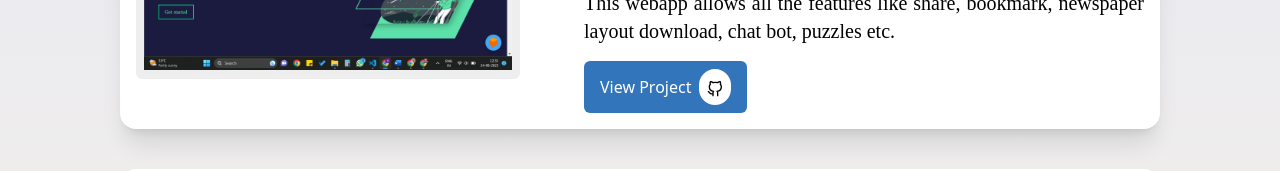
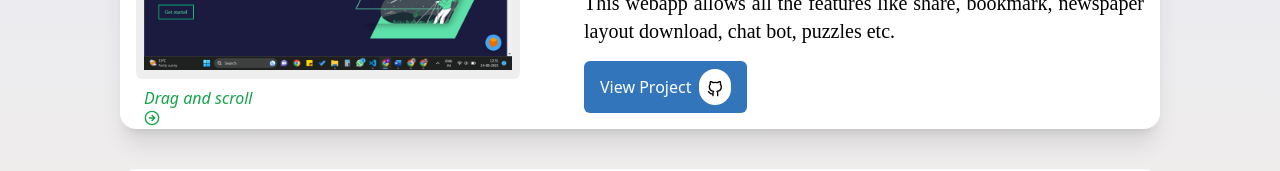
Before and after one commit to kavinkumar24/Updated_Portfolio, a React (Create React App) app: page /projects in a window 1280 px wide. Shown: the part 407-578 px from the top of the page. Built offline with nearby package versions, Linux system fonts and the light colour scheme; a web font is replaced by a local one.

Commit message:
added a updated photo with info for scrolling

```diff
--- a/src/components/pages/Home.jsx
+++ b/src/components/pages/Home.jsx
@@ -1,7 +1,7 @@
 import React, { useState, useEffect } from 'react';
 import Navbar from './Navbar';
 import { motion } from 'framer-motion';
-import PHOTO from '../assests/profile-pic (3).png';
+import PHOTO from '../assests/profile-pic.png';
 import DEFAULT_PHOTO from '../assests/cartoon.avif';
 import { TypeAnimation } from 'react-type-animation';
 import Footer from './Footer';
@@ -31,7 +31,7 @@ function Home() {
       >
         <div className="image-container relative flex justify-center">
           <motion.img
-            src={DEFAULT_PHOTO}
+            src={PHOTO}
             alt="Default"
             className="default-image h-52 w-52 mt-40 ml-0 md:h-52 md:w-52 object-cover brightness-95 z-40 border-0 drop-shadow-md rounded-full shadow-lg shadow-indigo-500/50"
             initial={{ scale: 0 }}
@@ -40,9 +40,9 @@ function Home() {
             whileHover={{ opacity: 0 }}
           />
           <motion.img
-            src={PHOTO}
+            src={DEFAULT_PHOTO}
             alt="Profile"
-            className="profile-image h-52 w-52 mt-40 ml-0 md:h-52 md:w-52 object-cover brightness-95 z-40 border-0 drop-shadow-md absolute"
+            className="profile-image h-52 w-52 mt-40 ml-0 md:h-52 md:w-52 object-cover brightness-95 z-40 border-0 drop-shadow-md absolute rounded-full shadow-lg shadow-indigo-500/50"
             initial={{ scale: 0, opacity: 0 }}
             animate={{ scale: 1, opacity: 0 }}
             transition={{ duration: 1, ease: 'easeOut' }}
--- a/src/components/pages/Projects.jsx
+++ b/src/components/pages/Projects.jsx
@@ -2,7 +2,7 @@ import React from 'react'
 import Navbar from '../pages/Navbar'
 import { Carousel } from '@mantine/carousel';
 import '@mantine/carousel/styles.css';
-import { FiGithub , FiEye} from 'react-icons/fi';
+import { FiGithub , FiEye, FiArrowRightCircle} from 'react-icons/fi';
 import Footer from '../pages/Footer'
 // Images for projects
 import P1_1 from '../assests/Project1/p1.ii.png'
@@ -68,6 +68,7 @@ function Projects() {
         <h1 className='mx-auto md:px-0 text-3xl font-bold mb-4 text-zinc-700'>Projects</h1>
         {projects.map((project, index) => (
           <div key={index} className="bg-white p-4 rounded-2xl shadow-xl justify-between mb-8 md:mb-10 md:w-5/6 mx-auto flex flex-col items-center md:flex-row">
+
             <div className="bg-[#eeeeee] p-2 rounded-md w-full mx-auto mb-4 md:mb-0 md:min-w-96 md:h-56 lg:h-58 h-48 xl:w-40">
               <Carousel withControls height={200} withIndicators>
                 {project.images.map((image, imgIndex) => (
@@ -76,6 +77,8 @@ function Projects() {
                   </Carousel.Slide>
                 ))}
               </Carousel>
+
+              <p className='text-nowrap pt-4 italic text-green-600'>Drag and scroll<FiArrowRightCircle /> </p>
             </div>
             <div className='ml-0 md:ml-16'>
               <h2 className="text-[#3275ba] text-2xl font-bold md:text-5xl mb-4 sirin-stencil-regular">{project.title}</h2>
```
Also changed, not shown: src/components/assests/profile-pic.png (added).
